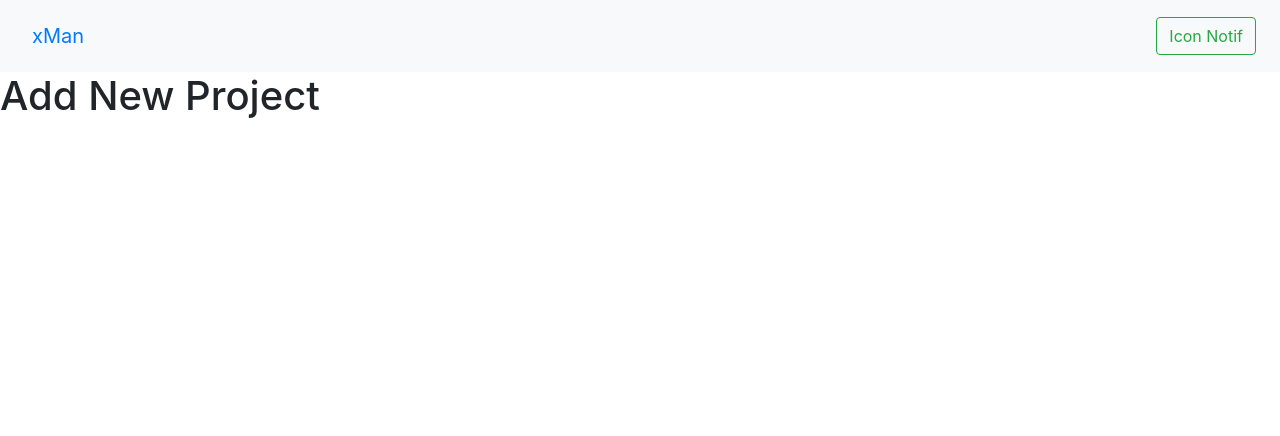
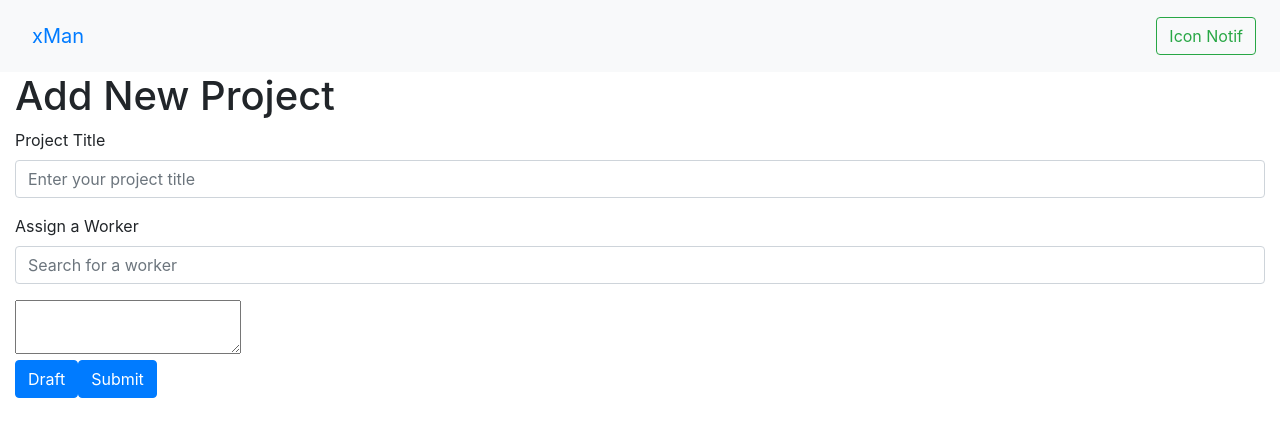
Before and after one commit to task-management-xapiens-batch-2/front-end-big-case, a React (Create React App) app: page /new-project in a window 1280 px wide. Shown: the top 436 px of the page. Built offline with nearby package versions, Linux system fonts and the light colour scheme.

Commit message:
adding UI improvement in  add new project page

```diff
--- a/src/pages/AddNewProject.js
+++ b/src/pages/AddNewProject.js
@@ -1,9 +1,28 @@
 import React from "react";
+import ButtonComponent from "../components/Button.component";
+import InputComponent from "../components/Input.component";
 
 const AddNewProject = () => {
   return (
-    <div>
+    <div className="container-fluid">
       <h1>Add New Project</h1>
+      <div>
+        <InputComponent
+          type="text"
+          placeholder="Enter your project title"
+          label="Project Title"
+        />
+        <InputComponent
+          type="text"
+          placeholder="Search for a worker"
+          label="Assign a Worker"
+        />
+        <textarea />
+      </div>
+      <div>
+        <ButtonComponent title="Draft" />
+        <ButtonComponent title="Submit" />
+      </div>
     </div>
   );
 };
```
